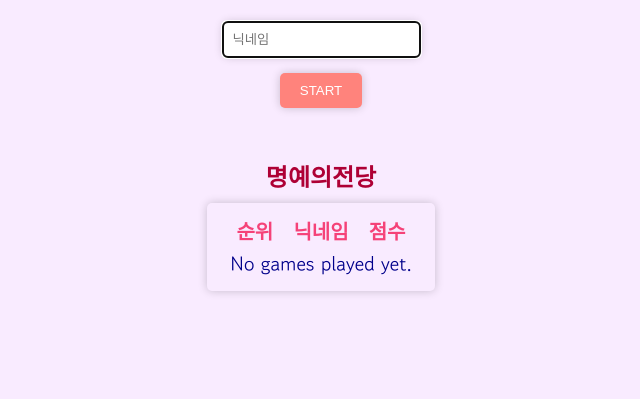
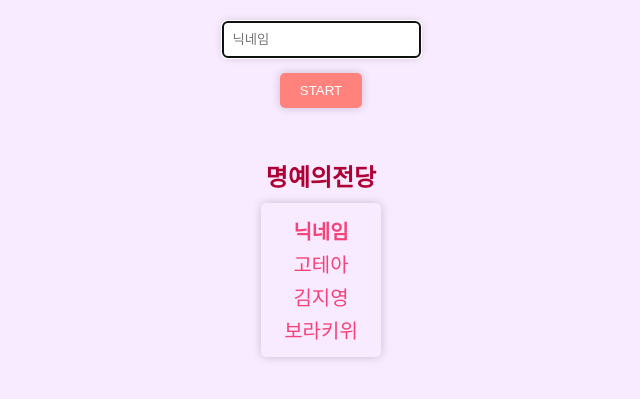
Before and after one commit to vero-zero/hongikproject1, a Django app: page /main/startmain/ in a window 1280 px wide. Shown: the part 223-622 px from the top of the page, without its empty margins (319-959 px from the left). Run offline with Django 4.2, Linux system fonts and the light colour scheme; data comes from the database, SQL or seed files in the repository; both versions use the stored data as it was after the commit.

Commit message:
메인에 랭커 삽입

```diff
--- a/game/templates/game/game.html
+++ b/game/templates/game/game.html
@@ -98,7 +98,7 @@
         display: none;
       }
       .next-page {
-        margin-top: 10%;
+        margin-top: 50%;
         display: none;
       }
     </style>
@@ -161,10 +161,10 @@
         }
         document.addEventListener('keyup', function(event) {
           if (event.code === 'Enter') {
+            document.querySelector('[name=img_name]').value+=' '
             event.preventDefault();
             next();
-          }
-        });
+          }});
         // let count = document.getElementById('img_name{{ forloop.counter }}'')
 
     </script>
--- a/game/views.py
+++ b/game/views.py
@@ -27,7 +27,7 @@ def startgame(request):
     # DB에서 이미지 목록 가져오기
     items =MyModel.objects.all()
     img_list = [item.img.url for item in items]
-    selected_imgs = random.sample(set(img_list), 20)#랜덤문으로 40개의 수량만 확보 후 리스트로 재정렬
+    selected_imgs = random.sample(set(img_list), 10)#랜덤문으로 40개의 수량만 확보 후 리스트로 재정렬
     context = {'selected_imgs':selected_imgs}
 
     return render(request, 'game/game.html', context)
--- a/main/templates/main/main.html
+++ b/main/templates/main/main.html
@@ -34,17 +34,13 @@
     <span class = 'glory' >명예의전당</sapn>
     <thead>
         <tr>
-            <th>순위</th>
             <th>닉네임</th>
-            <th>점수</th>
       </tr>
     </thead>
     <tbody>
-      {% for game in games %}
+      {% for mvp in mvplist %}
       <tr>
-        <td>{{ forloop.counter }}</td>
-        <td>{{ game.player }}</td>
-        <td>{{ game.score }}</td>
+        <td>{{ mvp.nickname }}</td>
       </tr>
       {% empty %}
       <tr>
--- a/main/views.py
+++ b/main/views.py
@@ -3,6 +3,7 @@ from django.contrib import messages
 from .models import Main_User
 
 def startmain(request):
+    mvplist = Main_User.objects.filter(score=20)
     if request.method == 'POST':
         print(1)
         name = request.POST.get('nickname')
@@ -18,7 +19,8 @@ def startmain(request):
             request.session['nickname'] = u.nickname
 
             return redirect('/game/startgame/',{})
-        return render(request, 'main/main.html', {})
-    return render(request, 'main/main.html', {})
+        return render(request, 'main/main.html', {'mvplist':mvplist})
+    return render(request, 'main/main.html', {'mvplist':mvplist})
+
 def static(request):
     return render(request, '/static.html')
```
Also changed, not shown: db.sqlite3.
